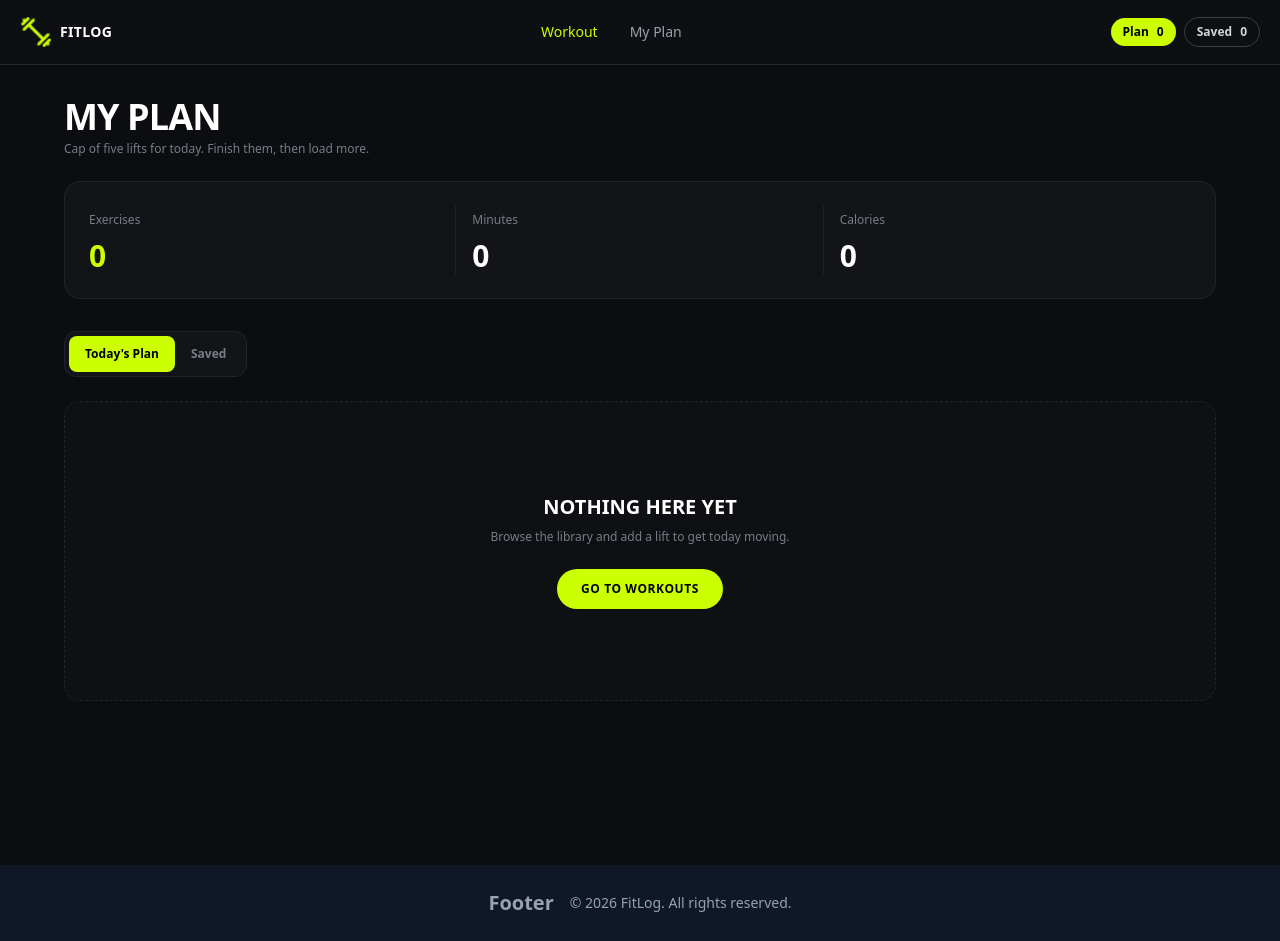
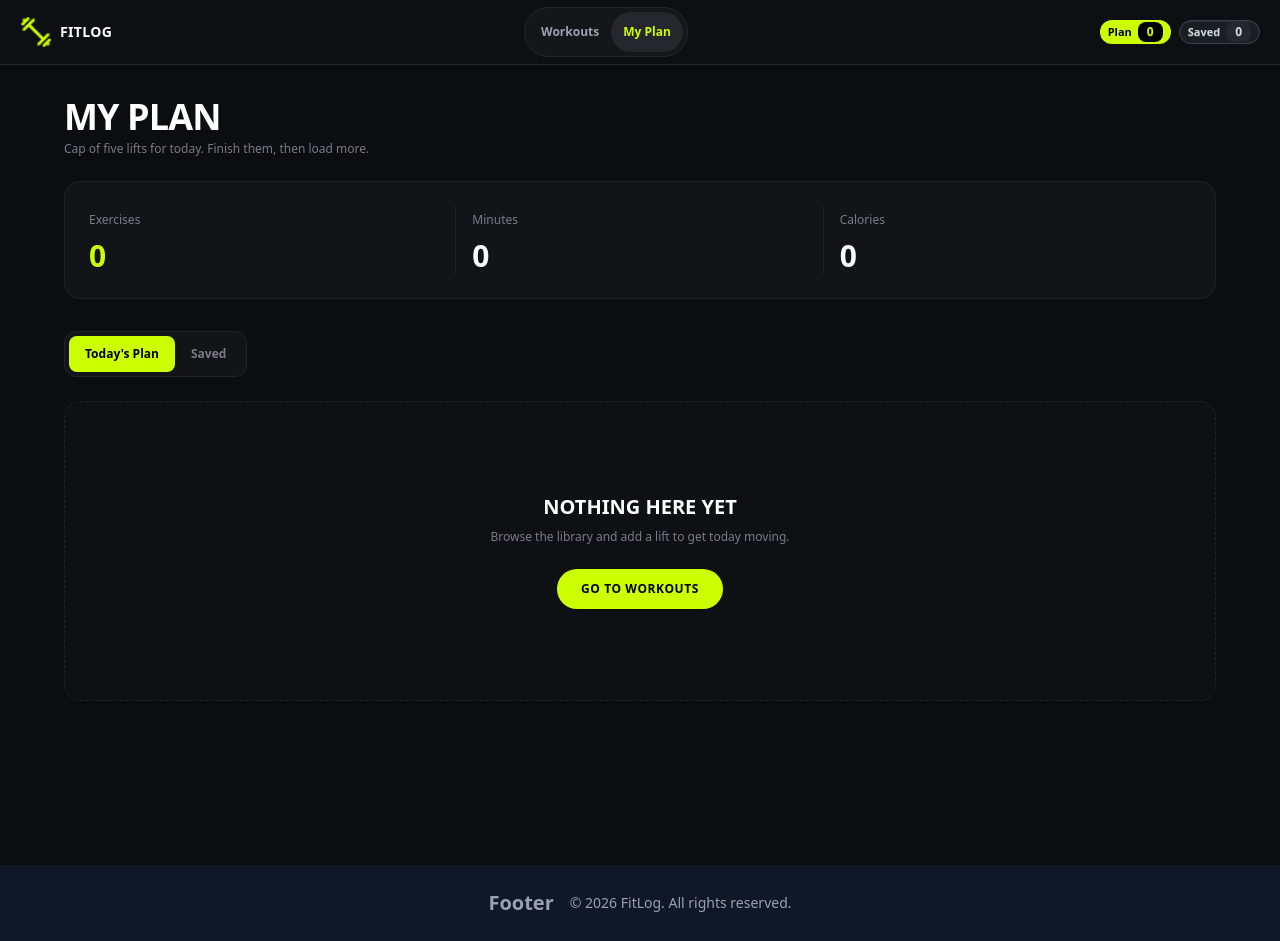
Before and after one commit to abdulkader02/A6-Fit-Log, a Next.js app: page /my-plan in a window 1280 px wide. Built offline with nearby package versions, Linux system fonts and the light colour scheme.

Commit message:
Complete MyPlanDetails and planWoroutCard

```diff
--- a/src/components/shared/Navbar.tsx
+++ b/src/components/shared/Navbar.tsx
@@ -3,22 +3,21 @@
 import Image from "next/image";
 import Link from "next/link";
 import { useContext } from "react";
+import { usePathname } from "next/navigation";
 
 import logo from "@/assets/logo.png";
 import { WorkoutContext } from "@/context/WorkoutProvider";
 
 const Navbar = () => {
   const { plan, saved } = useContext(WorkoutContext);
+  const pathname = usePathname();
 
   return (
     <nav className="border-b border-[#25272d] bg-[#0d0f12]">
       <div className="mx-auto flex h-16 max-w-7xl items-center justify-between px-4 sm:px-5">
 
         {/* Logo */}
-        <Link
-          href="/"
-          className="flex shrink-0 items-center gap-2"
-        >
+        <Link href="/" className="flex shrink-0 items-center gap-2">
           <Image
             src={logo}
             alt="FITLOG Logo"
@@ -32,135 +31,62 @@ const Navbar = () => {
           </span>
         </Link>
 
-        {/* Desktop Navigation */}
-        <div className="hidden items-center gap-8 md:flex">
+        {/* Navigation */}
+        <div className="hidden md:flex">
+          <div className="tabs tabs-boxed rounded-3xl border border-[#25272d] bg-[#14161a] p-1">
 
             <Link
               href="/"
-            className="text-sm font-medium text-[#ccff00] transition hover:text-white"
+              className={`tab rounded-3xl text-xs font-semibold ${
+                pathname === "/"
+                  ? "tab-active bg-[#25272d] text-[#ccff00]"
+                  : "text-gray-400 hover:text-white"
+              }`}
             >
-            Workout
+              Workouts
             </Link>
 
             <Link
               href="/my-plan"
-            className="text-sm font-medium text-gray-400 transition hover:text-white"
+              className={`tab rounded-3xl text-xs font-semibold ${
+                pathname === "/my-plan"
+                  ? "tab-active bg-[#25272d] text-[#ccff00]"
+                  : "text-gray-400 hover:text-white"
+              }`}
             >
               My Plan
             </Link>
 
           </div>
+        </div>
 
-        {/* Right Side */}
+        {/* Right side */}
         <div className="flex items-center gap-2">
-
-          {/* Desktop Counters */}
           <div className="hidden items-center gap-2 sm:flex">
 
-            {/* Plan */}
             <Link
               href="/my-plan"
-              className="flex items-center gap-2 rounded-full bg-[#ccff00] px-3 py-1.5 text-xs font-bold text-black transition hover:bg-[#d8ff4d]"
+              className="btn btn-xs rounded-full border-none bg-[#ccff00] font-bold text-black hover:bg-[#d8ff4d]"
             >
-              <span>Plan</span>
-              <span>{plan.length}</span>
+              Plan
+              <span className="badge badge-sm border-none bg-black text-[#ccff00]">
+                {plan.length}
+              </span>
             </Link>
 
-            {/* Saved */}
             <Link
               href="/my-plan"
-              className="flex items-center gap-2 rounded-full border border-[#3a3d43] px-3 py-1.5 text-xs font-bold text-[#d1d5db] transition hover:border-[#ccff00] hover:text-white"
+              className="btn btn-xs rounded-full border-[#3a3d43] text-gray-300 hover:border-[#ccff00] hover:bg-transparent hover:text-white"
             >
-              <span>Saved</span>
-              <span>{saved.length}</span>
+              Saved
+              <span className="badge badge-sm border-none bg-[#25272d] text-gray-300">
+                {saved.length}
+              </span>
             </Link>
 
           </div>
-
-          {/* Mobile Menu */}
-          <div className="dropdown dropdown-end md:hidden">
-
-            <button
-              tabIndex={0}
-              className="btn btn-ghost btn-sm px-2 text-white hover:bg-[#181b20]"
-              aria-label="Open navigation menu"
-            >
-              <svg
-                xmlns="http://www.w3.org/2000/svg"
-                className="h-5 w-5"
-                fill="none"
-                viewBox="0 0 24 24"
-                stroke="currentColor"
-              >
-                <path
-                  strokeLinecap="round"
-                  strokeLinejoin="round"
-                  strokeWidth="2"
-                  d="M4 6h16M4 12h16M4 18h16"
-                />
-              </svg>
-            </button>
-
-            <ul
-              tabIndex={0}
-              className="menu dropdown-content z-50 mt-3 w-48 rounded-xl border border-[#25272d] bg-[#14161a] p-2 shadow-xl"
-            >
-
-              {/* Workout */}
-              <li>
-                <Link
-                  href="/workout"
-                  className="text-[#ccff00]"
-                >
-                  Workout
-                </Link>
-              </li>
-
-              {/* My Plan */}
-              <li>
-                <Link
-                  href="/my-plan"
-                  className="text-gray-300"
-                >
-                  My Plan
-                </Link>
-              </li>
-
-              <div className="my-1 border-t border-[#25272d]" />
-
-              {/* Mobile Plan */}
-              <li>
-                <Link
-                  href="/my-plan"
-                  className="text-gray-300"
-                >
-                  <span>Plan</span>
-
-                  <span className="ml-auto rounded-full bg-[#ccff00] px-2 py-0.5 text-[10px] font-bold text-black">
-                    {plan.length}
-                  </span>
-                </Link>
-              </li>
-
-              {/* Mobile Saved */}
-              <li>
-                <Link
-                  href="/my-plan"
-                  className="text-gray-300"
-                >
-                  <span>Saved</span>
-
-                  <span className="ml-auto rounded-full border border-[#3a3d43] px-2 py-0.5 text-[10px] font-bold text-gray-300">
-                    {saved.length}
-                  </span>
-                </Link>
-              </li>
-
-            </ul>
-
         </div>
 
-        </div>
       </div>
     </nav>
   );
```
Also changed, not shown: src/assets/SVG.png (added). Lines whose indentation alone changed are shown as unchanged.
